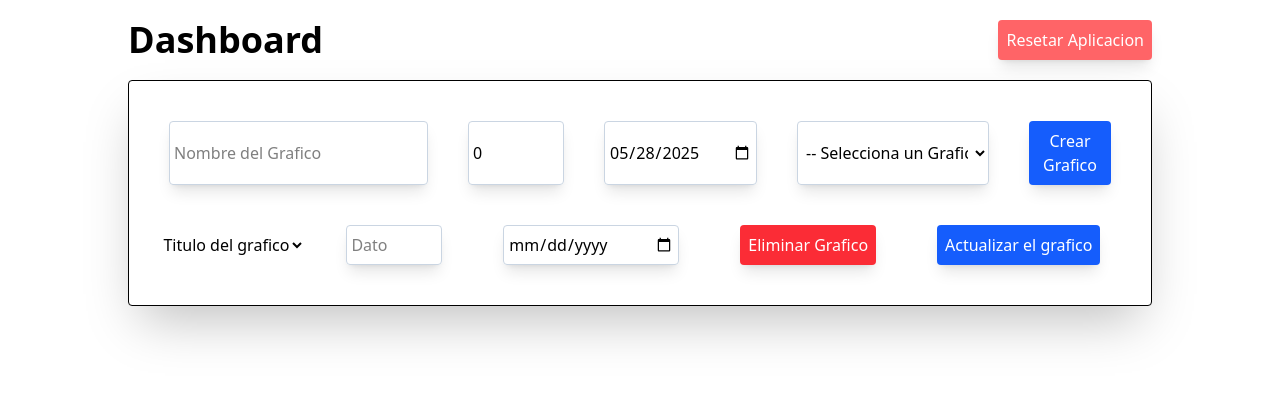
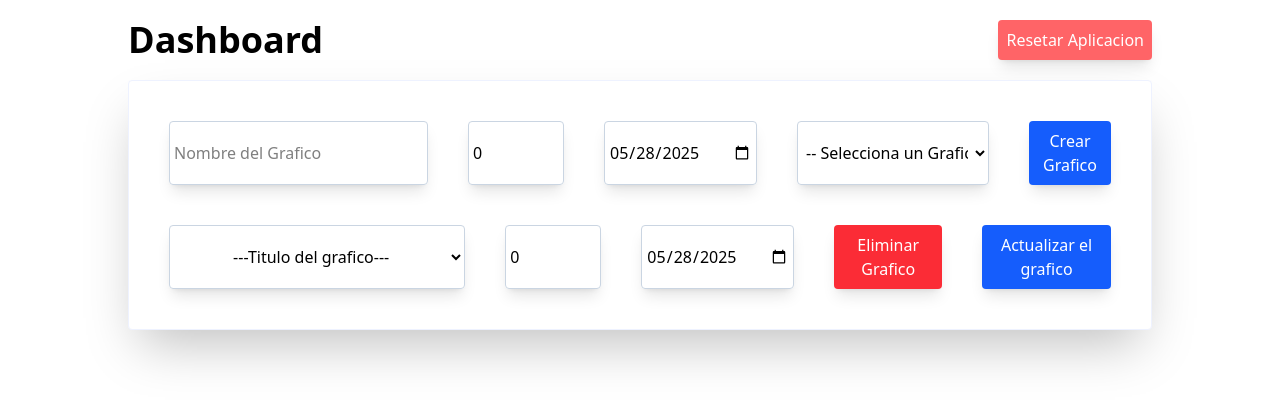
Before and after one commit to jesWeb/Dashboard-React, a React (Vite) app: page / in a window 1280 px wide. Shown: the top 404 px of the page. Built offline with nearby package versions, Linux system fonts and the light colour scheme.

Commit message:
creamos las funciones basicas de la edicion

```diff
--- a/src/App.jsx
+++ b/src/App.jsx
@@ -9,7 +9,7 @@ function App() {
 
   return (
     <>
-      <div className="w-4/5 mx-auto">
+      <div className="w-4/5 mx-auto my-auto ">
         <div className="flex justify-between items-center my-5">
           <h1 className="text-center font-black text-4xl">Dashboard</h1>
           <button
@@ -20,7 +20,7 @@ function App() {
           </button>
         </div>
         {/* formulario para crear y editar  */}
-        <div className="rounded border shadow-2xl p-5 bg-white">
+        <div className="rounded border border-indigo-50 shadow-2xl p-5 bg-white">
           <FormPrincipal />
           <EditorGrafocs />
         </div>
--- a/src/components/EditorGrafocs.tsx
+++ b/src/components/EditorGrafocs.tsx
@@ -1,19 +1,74 @@
+import { useState } from "react"
+import { useChartContext } from "../context/ChartContext"
 
 const EditorGrafocs = () => {
+
+  const { state } = useChartContext()
+  const [selectorTitulo, setSelectorTitulo] = useState('')
+  const [valorGrafico, setValorGrafico] = useState(0)
+  const [fecha, setFecha] = useState(new Date())
+  const listaGraficos = state.datos
+
+
+  const handleSubmit = (e) => {
+    e.preventDefault()
+    resetForm()
+  }
+
+
+  const resetForm = () => {
+    setSelectorTitulo('')
+    setValorGrafico(0)
+    setFecha(new Date())
+  }
+
+
   return (
     <>
-   <form action="">
+      <form onSubmit={handleSubmit}>
         <div className="flex justify-around">
-        <select name="" id="">
-            <option value="">Titulo del grafico </option>
+
+          <select
+            className="w-96 m-5 p-1 rounded shadow-lg border border-slate-300 focus:shadow-slate-400 focu:outline-none"
+            value={selectorTitulo}
+            onChange={(e) => setSelectorTitulo(e.target.value)}
+          >
+            <option className="text-center text-indigo-100">---Titulo del grafico---</option>
+            {listaGraficos.map((grafico) => {
+              <option
+                key={grafico.id}
+                value={grafico.id}
+              >
+                {grafico.titulo
+                  ? grafico.titulo
+                  : 'no llega algo'}
+              </option>
+            })}
           </select>
-        <input type="number"  placeholder='Dato'  className='w-24 m-5 p-1 rounded shadow-lg border border-slate-300 focus:shadow-slate-400 focu:outline-none' />
-        <input type="date" className='w-44 m-5 p-1 rounded shadow-lg border border-slate-300 focus:shadow-slate-400 focu:outline-none' />
 
-        <button type="button"
+          <input
+            type="number"
+            placeholder='Dato'
+            value={valorGrafico}
+            onChange={(e)=>setValorGrafico(Number(e.target.value))}
+            className='w-24 m-5 p-1 rounded shadow-lg border border-slate-300 focus:shadow-slate-400 focu:outline-none' />
+
+          <input
+            type="date"
+            value={fecha.toISOString().split('T')[0]}
+            onChange={(e)=>{setFecha(new Date(e.target.value))}}
+            className='w-44 m-5 p-1 rounded shadow-lg border border-slate-300 focus:shadow-slate-400 focu:outline-none' />
+
+          <button
+            type="button"
             className='bg-red-500 hover:bg-red-700 rounded  m-5 p-2 text-white hover:cursor-pointer shadow-lg'
-        >Eliminar Grafico</button>
-        <button className='bg-blue-600 hover:bg-blue-500 rounded  m-5 p-2 text-white hover:cursor-pointer shadow-lg'>Actualizar el grafico</button>
+          >Eliminar Grafico
+          </button>
+
+          <button
+            className='bg-blue-600 hover:bg-blue-500 rounded  m-5 p-2 text-white hover:cursor-pointer shadow-lg'>
+            Actualizar el grafico
+          </button>
 
         </div>
       </form>
--- a/src/components/FormPrincipal.tsx
+++ b/src/components/FormPrincipal.tsx
@@ -36,10 +36,10 @@ const FormPrincipal = () => {
 
 
     const resertForm = () => {
-        setTitulo(titulo)
-        setValorGrafico(valorGrafico)
-        setFecha(fecha)
-        setTipoGrafico(tipoGrafico)
+        setTitulo('')
+        setValorGrafico(0)
+        setFecha(new Date())
+        setTipoGrafico('')
     }
 
 
```
Lines whose indentation alone changed are shown as unchanged.
